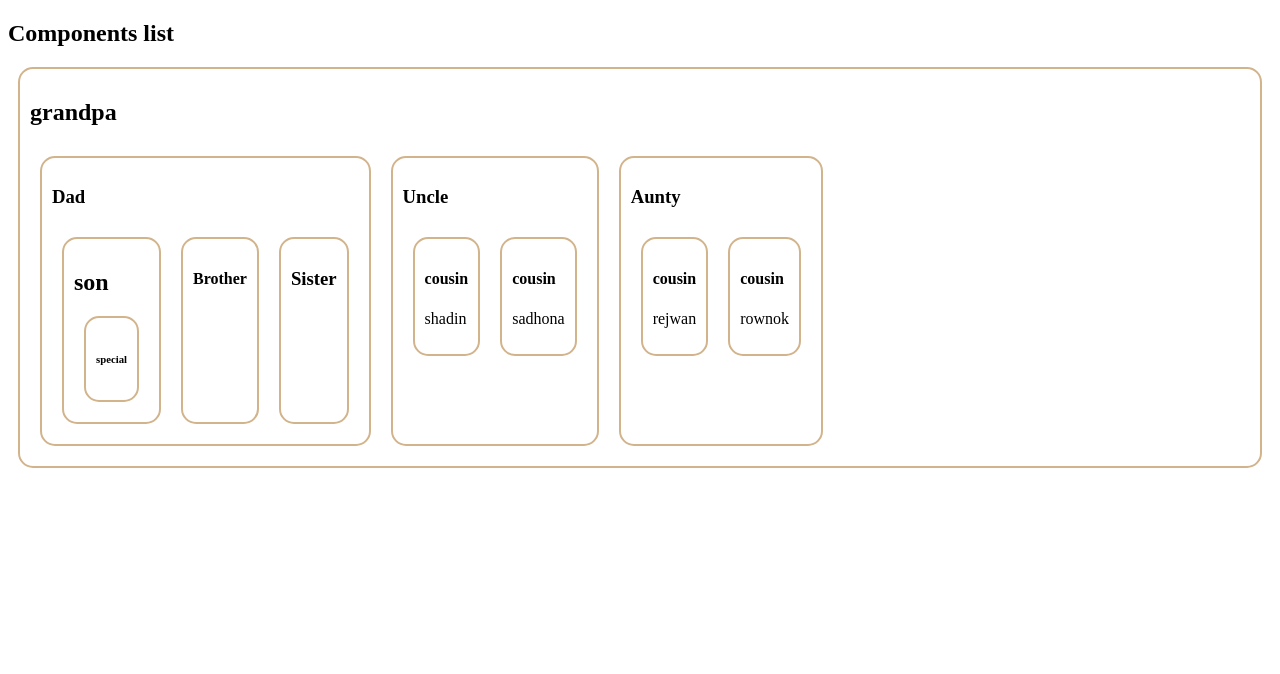
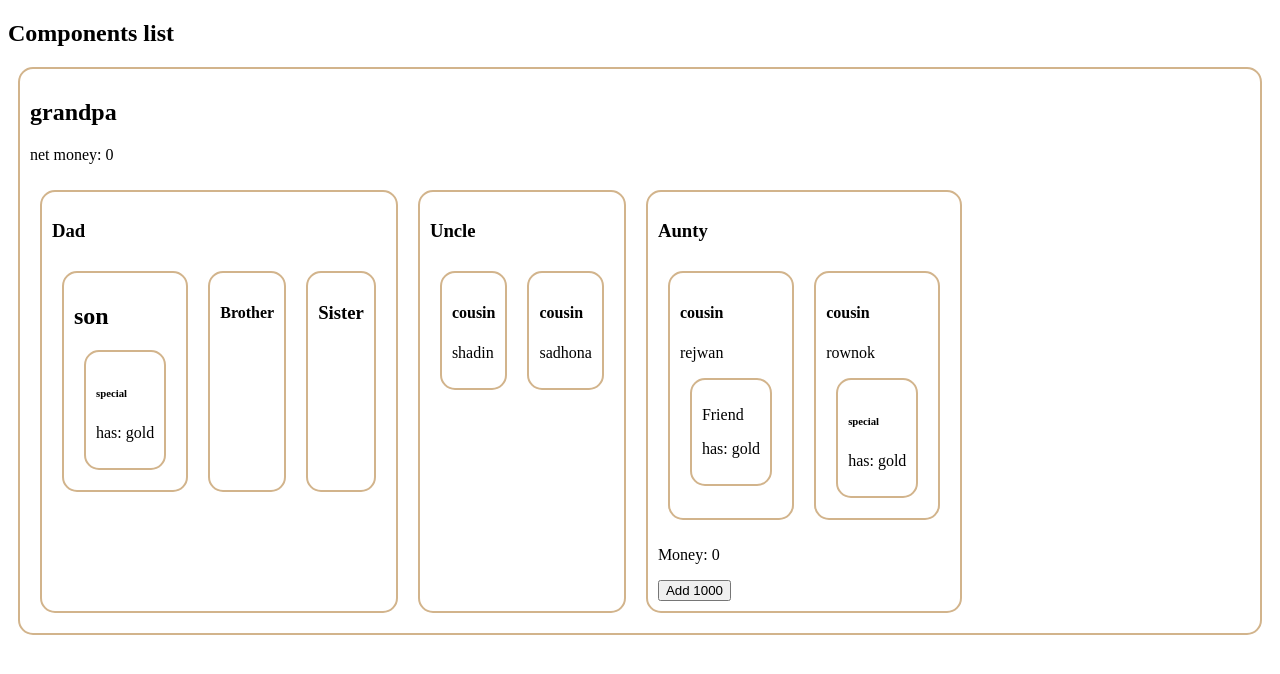
Before and after one commit to sazidgit06/form_overview, a React (Vite) app: page / in a window 1280 px wide. Shown: the top 674 px of the page. Built offline with nearby package versions, Linux system fonts and the light colour scheme.

Commit message:
useContext done

```diff
--- a/src/Components/Aunty/Aunty.jsx
+++ b/src/Components/Aunty/Aunty.jsx
@@ -1,6 +1,10 @@
+import { useContext } from "react";
+import Special from "../Special/Special";
 import Cousin from "../cousin/Cousin";
+import { moneyContext } from "../grandpa/Grandpa";
 
 const Aunty = () => {
+    const [money, setMoney] = useContext(moneyContext)
     return (
         <div>
             <h3>Aunty</h3>
@@ -8,6 +12,8 @@ const Aunty = () => {
                 <Cousin name="rejwan"></Cousin>
                 <Cousin name="rownok"></Cousin>
             </section>
+            <p>Money: {money}</p>
+            <button onClick={() => setMoney(money+1000)}>Add 1000</button>
         </div>
     );
 };
--- /dev/null
+++ b/src/Components/Friend/Friend.jsx
@@ -0,0 +1,14 @@
+import { useContext } from "react";
+import { levelContext } from "../grandpa/Grandpa";
+
+const Friend = () => {
+    const gift = useContext(levelContext)
+    return (
+        <div>
+            <p>Friend</p>
+            <p>has: {gift}</p>
+        </div>
+    );
+};
+
+export default Friend;
--- a/src/Components/Special/Special.jsx
+++ b/src/Components/Special/Special.jsx
@@ -1,9 +1,12 @@
-import React from 'react';
+import React, { useContext } from 'react';
+import { levelContext } from '../grandpa/Grandpa';
 
 const Special = () => {
+    const gift = useContext(levelContext);
     return (
         <div>
             <h6>special</h6>
+            <p>has: {gift}</p>
         </div>
     );
 };
--- a/src/Components/cousin/Cousin.jsx
+++ b/src/Components/cousin/Cousin.jsx
@@ -1,10 +1,20 @@
 import React from 'react';
+import Special from '../Special/Special';
+import Friend from '../Friend/Friend';
 
 const Cousin = ({name}) => {
     return (
         <div>
             <h4>cousin</h4>
             <p>{name}</p>
+            <section>
+                {
+                    name === 'rownok' && <Special></Special>
+                }
+                {
+                    name === 'rejwan' && <Friend></Friend>
+                }
+            </section>
         </div>
     );
 };
--- a/src/Components/grandpa/Grandpa.jsx
+++ b/src/Components/grandpa/Grandpa.jsx
@@ -1,18 +1,31 @@
+import { createContext, useState } from "react";
 import Aunty from "../Aunty/Aunty";
 import Dad from "../Dad/Dad";
 import Uncle from "../Uncle/Uncle";
 import "./Grandpa.css"
 
+
+export const levelContext = createContext('gold');
+export const moneyContext = createContext();
+
 const Grandpa = () => {
+
+    const [money, setMoney] = useState(0)
     return (
 
         <div className="grandpa">
             <h2>grandpa</h2>
-            <section className="flex">
-                <Dad></Dad>
-                <Uncle></Uncle>
-                <Aunty></Aunty>
-            </section>
+            <p>net money: {money}</p>
+            <moneyContext.Provider value={[money, setMoney]}>
+                <levelContext.Provider value="gold">
+                    <section className="flex">
+                        <Dad></Dad>
+                        <Uncle></Uncle>
+                        <Aunty></Aunty>
+                    </section>
+                </levelContext.Provider>
+            </moneyContext.Provider>
+
         </div>
     );
 };
```
